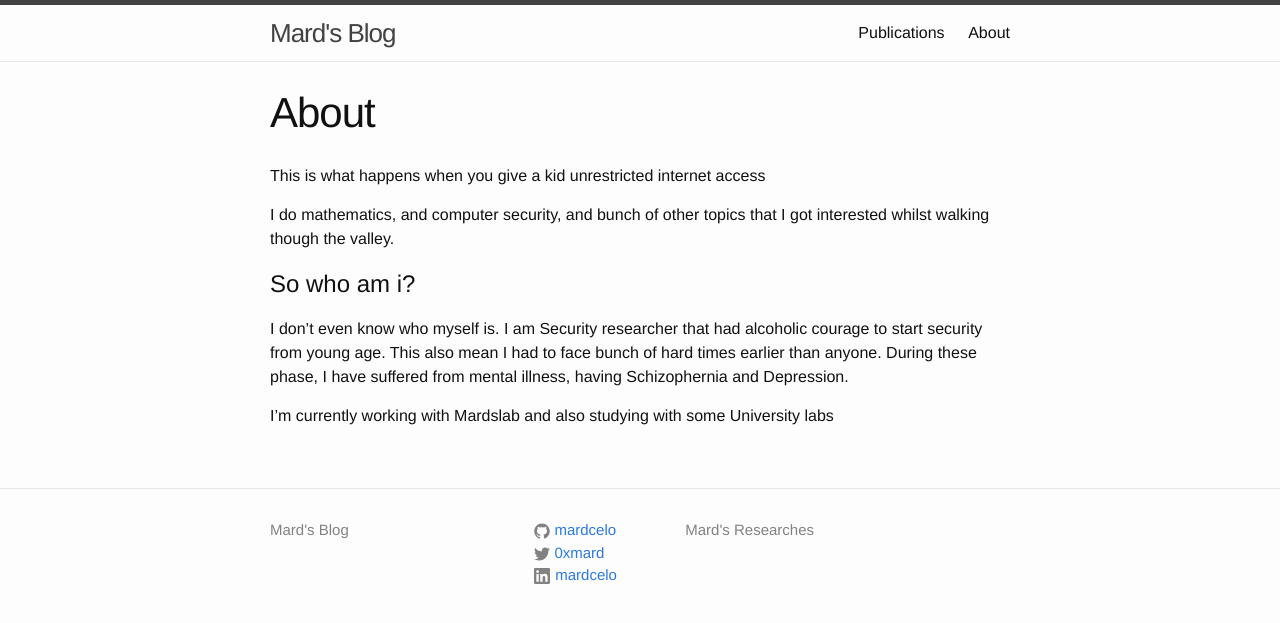
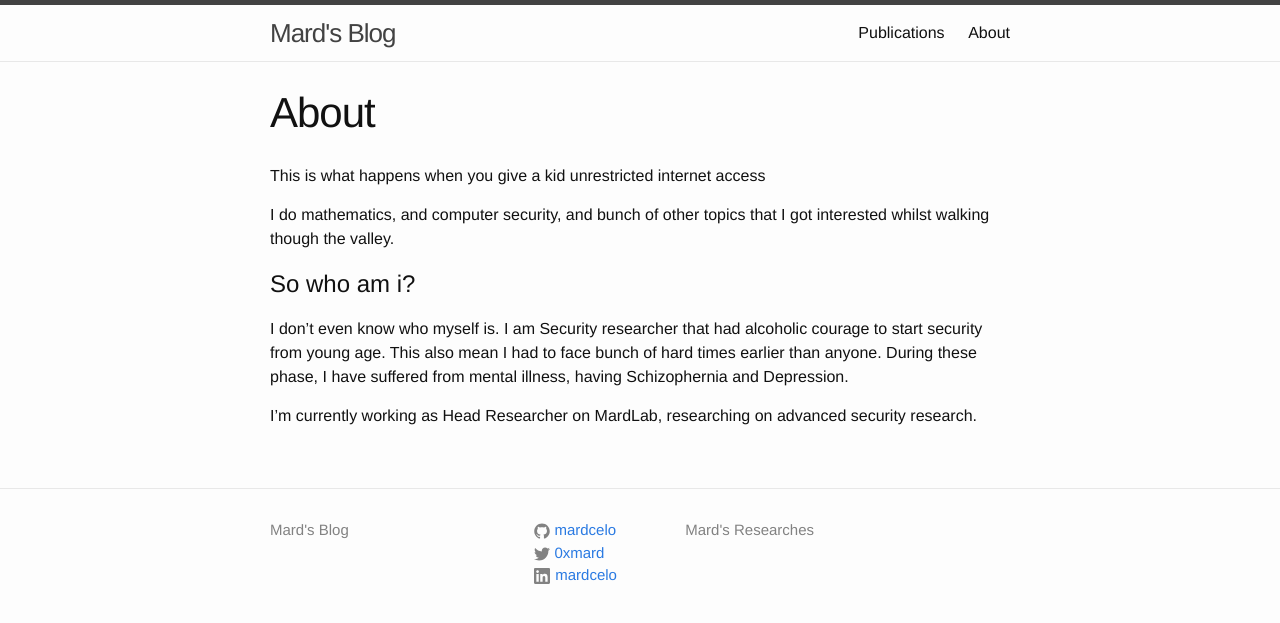
Before and after one commit to Mardcelo/mardcelo.github.io, a Jekyll site: the page built from about.md, in a window 1280 px wide. Shown: the top 623 px of the page. Built offline with Jekyll 4.4.1, drawn with Linux system fonts in a browser that asks for light colours.

Commit message:
Update about.md

```diff
--- a/about.md
+++ b/about.md
@@ -14,4 +14,4 @@ I am Security researcher that had alcoholic courage to start security from young
 This also mean I had to face bunch of hard times earlier than anyone. During these phase,
 I have suffered from mental illness, having Schizophernia and Depression.
 
-I'm currently working with Mardslab and also studying with some University labs
+I'm currently working as Head Researcher on MardLab, researching on advanced security research.
```
